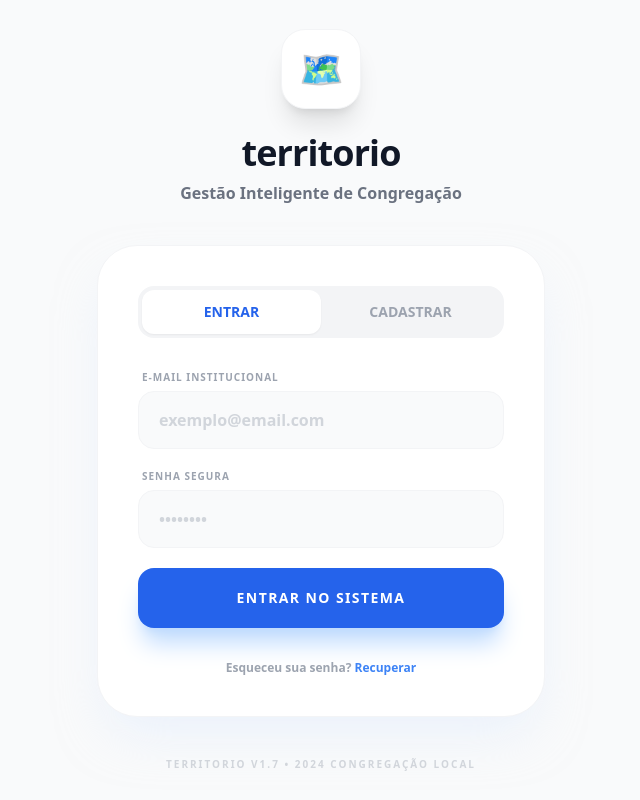
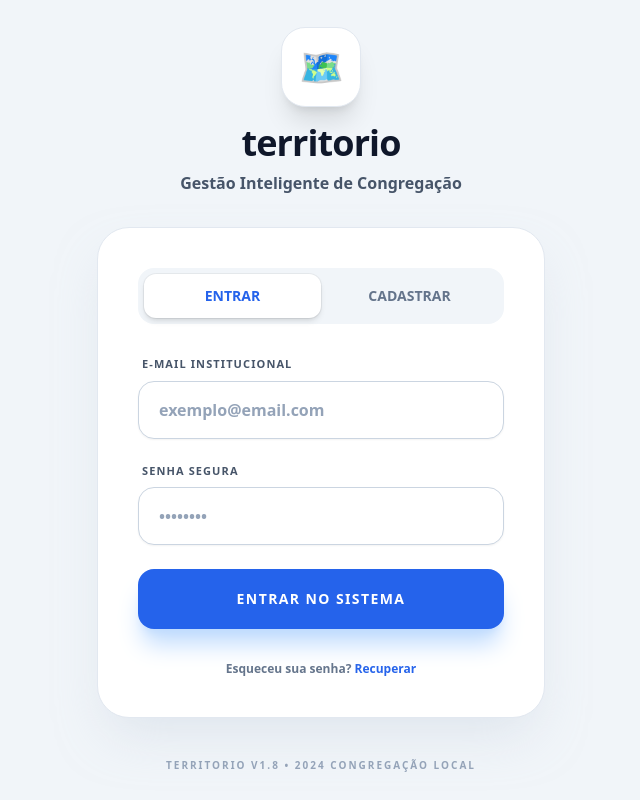
Before and after one commit to marcelinhofb2011-del/Territ-rios-da-Congrega-o, a React (Vite) app: page / in a window 1280 px wide. Shown: the whole page, without its empty margins (319-959 px from the left). Built offline with nearby package versions, Linux system fonts and the light colour scheme; no server answers.

Commit message:
pedi para atualizar a tela de login

```diff
--- a/components/LoginPage.tsx
+++ b/components/LoginPage.tsx
@@ -44,55 +44,57 @@ const LoginPage: React.FC = () => {
   };
 
   return (
-    <div className="min-h-screen bg-gray-50 flex items-center justify-center p-4">
+    <div className="min-h-screen bg-slate-100 flex items-center justify-center p-4">
       <div className="max-w-md w-full">
         {/* Logo Section */}
-        <div className="text-center mb-10">
-          <div className="inline-flex items-center justify-center w-20 h-20 bg-white rounded-3xl shadow-xl border border-gray-100 mb-6 text-4xl">
+        <div className="text-center mb-8">
+          <div className="inline-flex items-center justify-center w-20 h-20 bg-white rounded-3xl shadow-xl border border-slate-200 mb-4 text-4xl">
             🗺️
           </div>
-          <h1 className="text-4xl font-black text-gray-900 tracking-tight">territorio</h1>
-          <p className="text-gray-500 font-bold mt-2">Gestão Inteligente de Congregação</p>
+          <h1 className="text-4xl font-black text-slate-900 tracking-tight">territorio</h1>
+          <p className="text-slate-600 font-bold mt-2">Gestão Inteligente de Congregação</p>
         </div>
 
         {/* Card Form */}
-        <div className="bg-white rounded-[2.5rem] shadow-2xl shadow-blue-100/50 p-8 sm:p-10 border border-gray-100">
-          <div className="flex p-1 bg-gray-100 rounded-2xl mb-8">
+        <div className="bg-white rounded-[2rem] shadow-2xl shadow-slate-300/50 p-8 sm:p-10 border border-slate-200">
+          <div className="flex p-1.5 bg-slate-100 rounded-2xl mb-8">
             <button
+              type="button"
               onClick={() => toggleMode(true)}
-              className={`flex-1 py-3 text-sm font-black rounded-xl transition-all ${isLogin ? 'bg-white text-blue-600 shadow-sm' : 'text-gray-400'}`}
+              className={`flex-1 py-3 text-sm font-black rounded-xl transition-all ${isLogin ? 'bg-white text-blue-600 shadow-md ring-1 ring-black/5' : 'text-slate-500 hover:text-slate-700'}`}
             >
               ENTRAR
             </button>
             <button
+              type="button"
               onClick={() => toggleMode(false)}
-              className={`flex-1 py-3 text-sm font-black rounded-xl transition-all ${!isLogin ? 'bg-white text-blue-600 shadow-sm' : 'text-gray-400'}`}
+              className={`flex-1 py-3 text-sm font-black rounded-xl transition-all ${!isLogin ? 'bg-white text-blue-600 shadow-md ring-1 ring-black/5' : 'text-slate-500 hover:text-slate-700'}`}
             >
               CADASTRAR
             </button>
           </div>
 
-          <form onSubmit={handleSubmit} className="space-y-5">
+          <form onSubmit={handleSubmit} className="space-y-6">
             {error && (
-              <div className="p-4 bg-red-50 text-red-600 rounded-2xl text-xs font-black border border-red-100 animate-in fade-in slide-in-from-top-1">
+              <div className="p-4 bg-red-50 text-red-700 rounded-2xl text-xs font-black border border-red-200 animate-in fade-in slide-in-from-top-1">
                 {error.toUpperCase()}
               </div>
             )}
 
             {success && (
-              <div className="p-4 bg-emerald-50 text-emerald-600 rounded-2xl text-xs font-black border border-emerald-100 animate-in fade-in slide-in-from-top-1">
+              <div className="p-4 bg-emerald-50 text-emerald-700 rounded-2xl text-xs font-black border border-emerald-200 animate-in fade-in slide-in-from-top-1">
                 {success.toUpperCase()}
               </div>
             )}
 
             {!isLogin && (
               <div>
-                <label className="block text-[10px] font-black text-gray-400 uppercase tracking-widest mb-1.5 ml-1">Nome Completo</label>
+                <label className="block text-[11px] font-black text-slate-600 uppercase tracking-widest mb-2 ml-1">Nome Completo</label>
                 <input
                   type="text"
                   value={name}
                   onChange={e => setName(e.target.value)}
-                  className="w-full px-5 py-4 bg-gray-50 border border-gray-100 rounded-2xl focus:ring-4 focus:ring-blue-100 outline-none font-bold transition-all placeholder-gray-300"
+                  className="w-full px-5 py-4 bg-white border border-slate-300 rounded-2xl focus:ring-4 focus:ring-blue-100 focus:border-blue-500 outline-none font-bold transition-all placeholder-slate-400 text-slate-900 shadow-sm"
                   placeholder="Seu nome"
                   required
                 />
@@ -100,24 +102,24 @@ const LoginPage: React.FC = () => {
             )}
 
             <div>
-              <label className="block text-[10px] font-black text-gray-400 uppercase tracking-widest mb-1.5 ml-1">E-mail Institucional</label>
+              <label className="block text-[11px] font-black text-slate-600 uppercase tracking-widest mb-2 ml-1">E-mail Institucional</label>
               <input
                 type="email"
                 value={email}
                 onChange={e => setEmail(e.target.value)}
-                className="w-full px-5 py-4 bg-gray-50 border border-gray-100 rounded-2xl focus:ring-4 focus:ring-blue-100 outline-none font-bold transition-all placeholder-gray-300"
+                className="w-full px-5 py-4 bg-white border border-slate-300 rounded-2xl focus:ring-4 focus:ring-blue-100 focus:border-blue-500 outline-none font-bold transition-all placeholder-slate-400 text-slate-900 shadow-sm"
                 placeholder="exemplo@email.com"
                 required
               />
             </div>
 
             <div>
-              <label className="block text-[10px] font-black text-gray-400 uppercase tracking-widest mb-1.5 ml-1">Senha Segura</label>
+              <label className="block text-[11px] font-black text-slate-600 uppercase tracking-widest mb-2 ml-1">Senha Segura</label>
               <input
                 type="password"
                 value={password}
                 onChange={e => setPassword(e.target.value)}
-                className="w-full px-5 py-4 bg-gray-50 border border-gray-100 rounded-2xl focus:ring-4 focus:ring-blue-100 outline-none font-bold transition-all placeholder-gray-300"
+                className="w-full px-5 py-4 bg-white border border-slate-300 rounded-2xl focus:ring-4 focus:ring-blue-100 focus:border-blue-500 outline-none font-bold transition-all placeholder-slate-400 text-slate-900 shadow-sm"
                 placeholder="••••••••"
                 required
               />
@@ -126,21 +128,21 @@ const LoginPage: React.FC = () => {
             <button
               type="submit"
               disabled={loading}
-              className="w-full py-5 bg-blue-600 text-white font-black rounded-2xl hover:bg-blue-700 transition-all transform active:scale-[0.98] shadow-xl shadow-blue-200 disabled:bg-blue-300 mt-4 uppercase tracking-widest text-sm"
+              className="w-full py-5 bg-blue-600 text-white font-black rounded-2xl hover:bg-blue-700 transition-all transform active:scale-[0.98] shadow-xl shadow-blue-200 disabled:bg-blue-300 mt-2 uppercase tracking-widest text-sm"
             >
               {loading ? 'Processando...' : (isLogin ? 'Entrar no Sistema' : 'Criar minha Conta')}
             </button>
           </form>
 
           {isLogin && (
-            <p className="text-center mt-8 text-xs font-bold text-gray-400">
-              Esqueceu sua senha? <span className="text-blue-500 cursor-pointer hover:underline">Recuperar</span>
+            <p className="text-center mt-8 text-xs font-bold text-slate-500">
+              Esqueceu sua senha? <span className="text-blue-600 cursor-pointer hover:underline font-black">Recuperar</span>
             </p>
           )}
         </div>
 
-        <p className="text-center mt-10 text-[10px] font-black text-gray-300 uppercase tracking-[0.2em]">
-          Territorio v1.7 &bull; 2024 Congregação Local
+        <p className="text-center mt-10 text-[10px] font-black text-slate-400 uppercase tracking-[0.2em]">
+          Territorio v1.8 &bull; 2024 Congregação Local
         </p>
       </div>
     </div>
```
